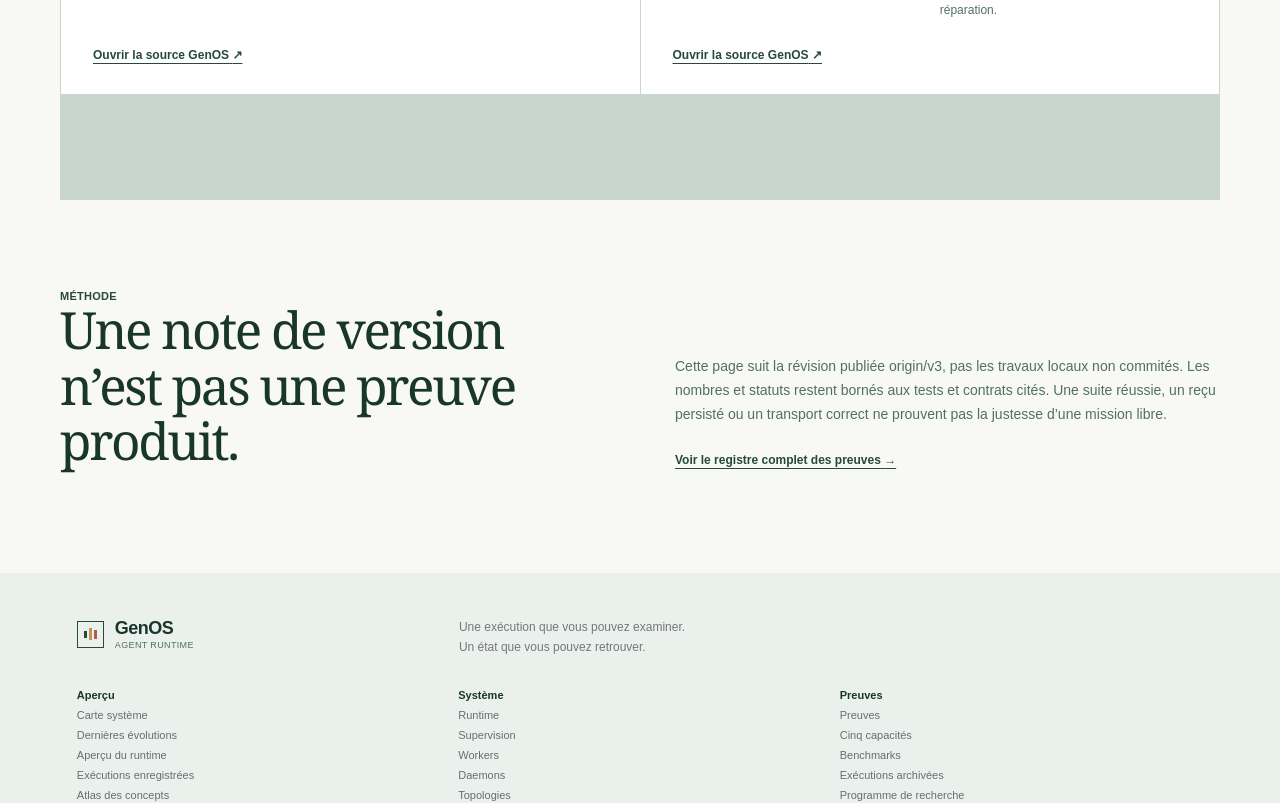
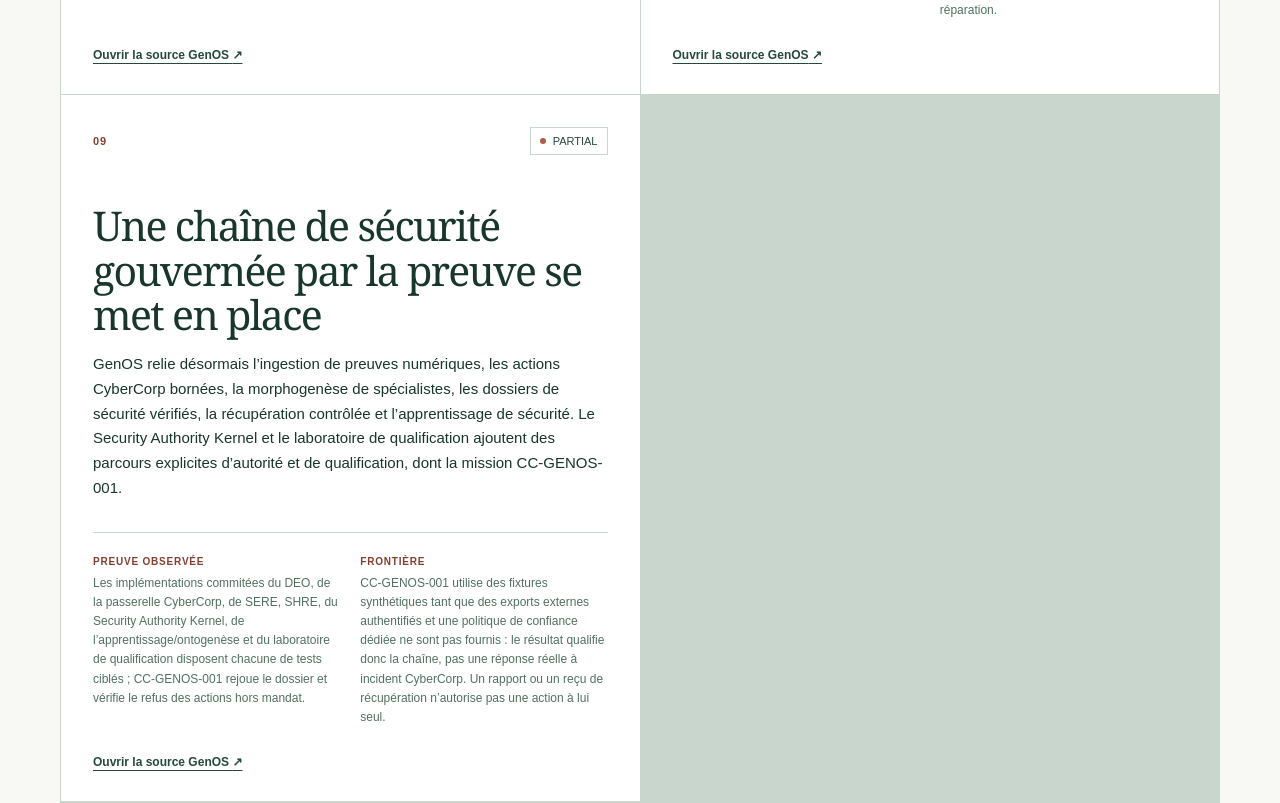
Before and after one commit to PISSARAW/GenOSWork, a Next.js app: page /fr/updates in a window 1280 px wide. Shown: the part 2900-3703 px from the top of the page. Built offline with nearby package versions, Linux system fonts and the light colour scheme; no server answers.

Commit message:
docs: add October security pipeline evolution

```diff
--- a/components/product-evolutions.ts
+++ b/components/product-evolutions.ts
@@ -169,4 +169,23 @@ export const productEvolutions: ProductEvolution[] = [
     },
     sourcePath: "benchmarks/identity-challenge/CAMPAIGN-REPORT-2026-10.md",
   },
+  {
+    id: "security-qualification-pipeline",
+    status: "partial",
+    date: "2026-10-22",
+    title: { en: "A proof-governed security pipeline takes shape", fr: "Une chaîne de sécurité gouvernée par la preuve se met en place" },
+    summary: {
+      en: "GenOS now connects digital evidence ingestion, scoped CyberCorp actions, security-specialist morphogenesis, verified security dossiers, bounded recovery and security learning. The Security Authority Kernel and Security Qualification Lab add explicit authority and qualification paths, including mission CC-GENOS-001.",
+      fr: "GenOS relie désormais l’ingestion de preuves numériques, les actions CyberCorp bornées, la morphogenèse de spécialistes, les dossiers de sécurité vérifiés, la récupération contrôlée et l’apprentissage de sécurité. Le Security Authority Kernel et le laboratoire de qualification ajoutent des parcours explicites d’autorité et de qualification, dont la mission CC-GENOS-001.",
+    },
+    evidence: {
+      en: "The committed DEO, CyberCorp gateway, SERE, SHRE, Security Authority Kernel, learning/ontogenesis and qualification-lab implementations each have focused tests; CC-GENOS-001 replays the dossier and checks rejection of out-of-mandate actions.",
+      fr: "Les implémentations commitées du DEO, de la passerelle CyberCorp, de SERE, SHRE, du Security Authority Kernel, de l’apprentissage/ontogenèse et du laboratoire de qualification disposent chacune de tests ciblés ; CC-GENOS-001 rejoue le dossier et vérifie le refus des actions hors mandat.",
+    },
+    limit: {
+      en: "CC-GENOS-001 uses synthetic fixtures unless authenticated external exports and a dedicated trust policy are supplied, so its current result is pipeline qualification rather than real CyberCorp incident-response validation. A report or recovery receipt does not authorize an action by itself.",
+      fr: "CC-GENOS-001 utilise des fixtures synthétiques tant que des exports externes authentifiés et une politique de confiance dédiée ne sont pas fournis : le résultat qualifie donc la chaîne, pas une réponse réelle à incident CyberCorp. Un rapport ou un reçu de récupération n’autorise pas une action à lui seul.",
+    },
+    sourcePath: "docs/adr/0729-mission-cc-genos-001.md",
+  },
 ];
```
